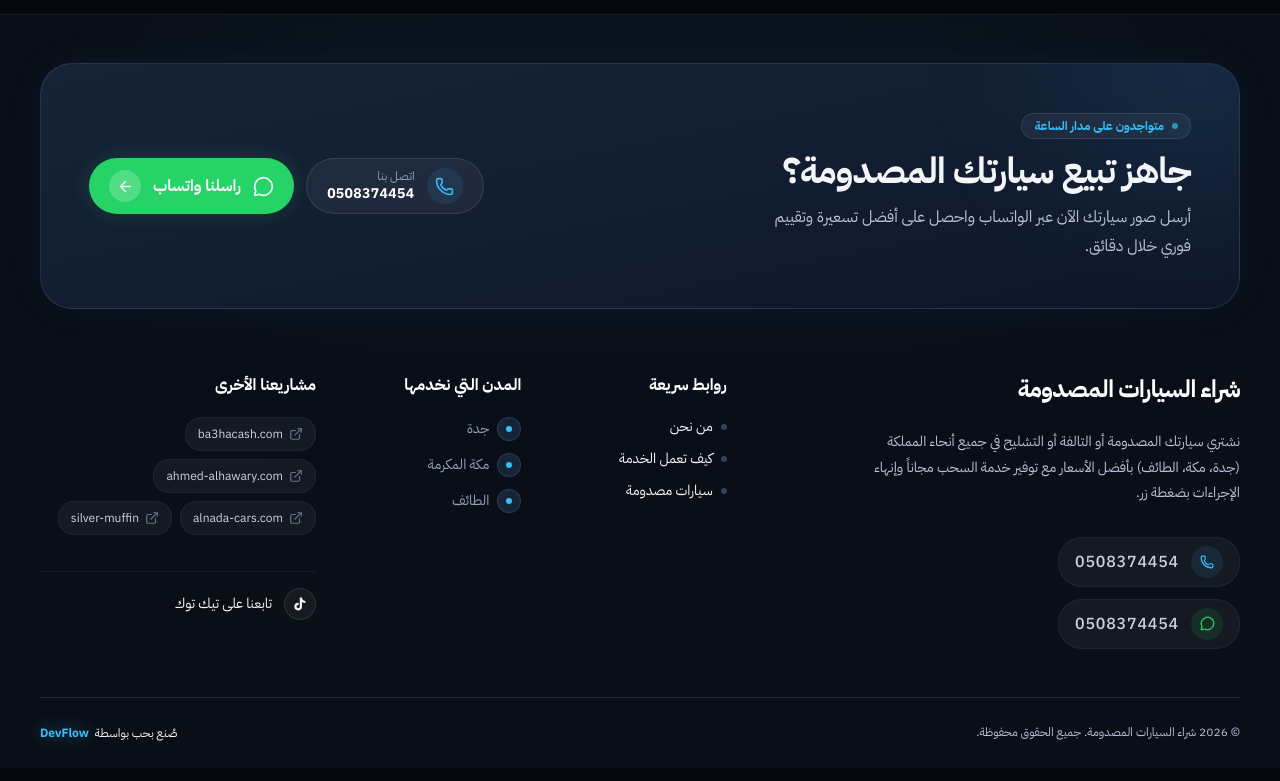
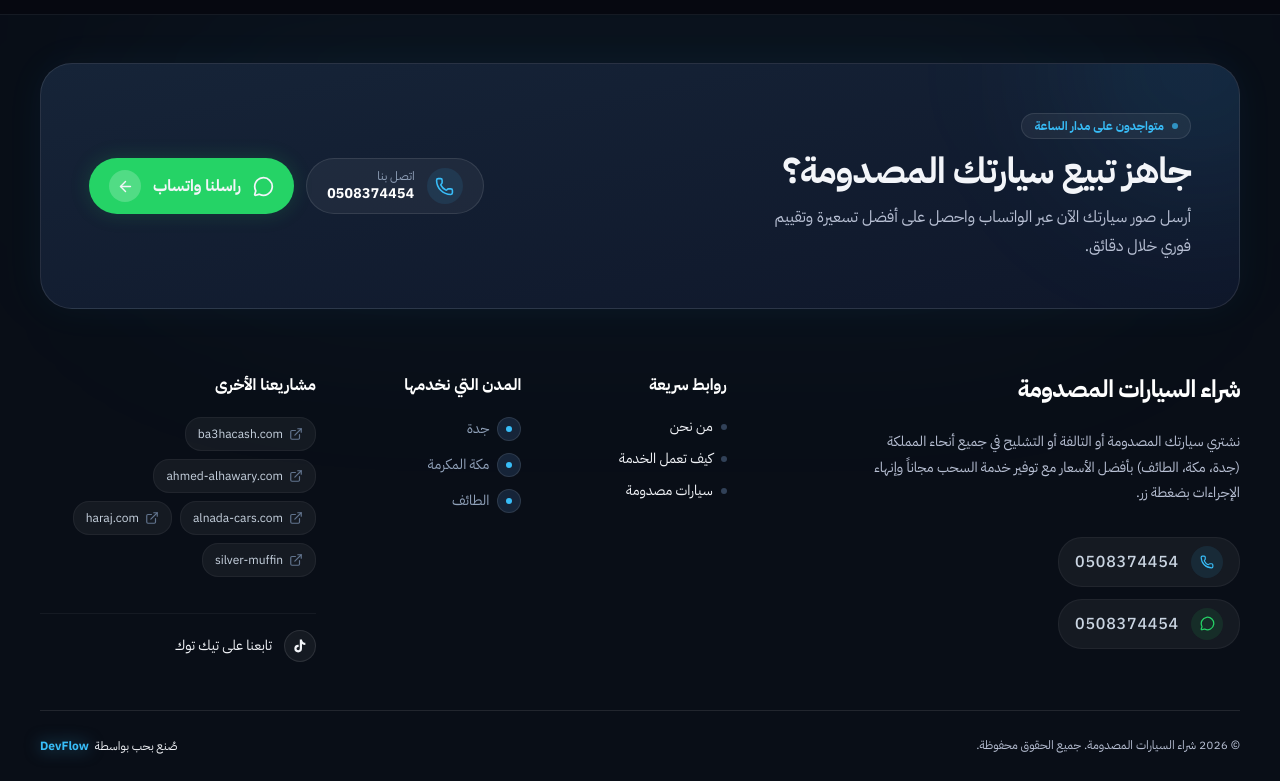
Before and after one commit to Mahmoudfattah/jeddahcars, a Next.js app: page / in a window 1280 px wide. Shown: the part 4427-5208 px from the top of the page. Built offline with nearby package versions, Linux system fonts and the light colour scheme.

Commit message:
add more link in footer

```diff
--- a/app/components/layout/Footer.tsx
+++ b/app/components/layout/Footer.tsx
@@ -26,10 +26,10 @@ const otherSites = [
     label: "alnada-cars.com",
     href: "https://alnada-cars.com/sell-your-car-scrap-jeddah/",
   },
-  // {
-  //   label: "buying-damage-cars",
-  //   href: "https://buying-damage-cars.vercel.app/",
-  // },
+  {
+    label: "haraj.com",
+    href: "https://haraj.com.sa/users/%D8%AA%D8%B4%D9%84%D9%8A%D8%AD%20%D8%A7%D9%84%D9%86%D8%AF%D9%89%20%D9%84%D8%B9%D8%A7%D9%84%D9%85%20%D8%A7%D9%84%D8%B3%D9%8A%D8%A7%D8%B1%D8%A7%D8%AA/updateemail/email/a1134232816@gmail.com/code/73824",
+  },
   {
     label: "silver-muffin",
     href: "https://silver-muffin-1fb75b.netlify.app/",
```
